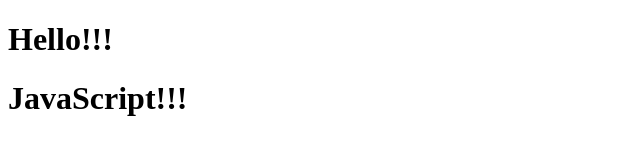
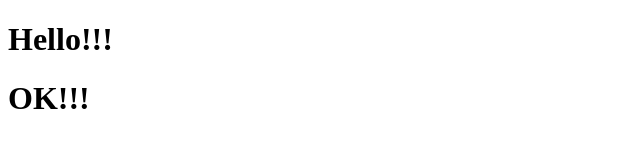
Before and after one commit to kevinlee629/Training, a plain HTML site: page index.html in a window 1280 px wide. Shown: the whole page, without its empty margins (0-640 px from the left). Drawn offline with Linux system fonts and the light colour scheme.

Commit message:
3rd commit

```diff
--- a/index.html
+++ b/index.html
@@ -8,6 +8,6 @@
 </head>
 <body>
     <h1>Hello!!!</h1>
-    <h1>JavaScript!!!</h1>
+    <h1>OK!!!</h1>
 </body>
 </html>
```
